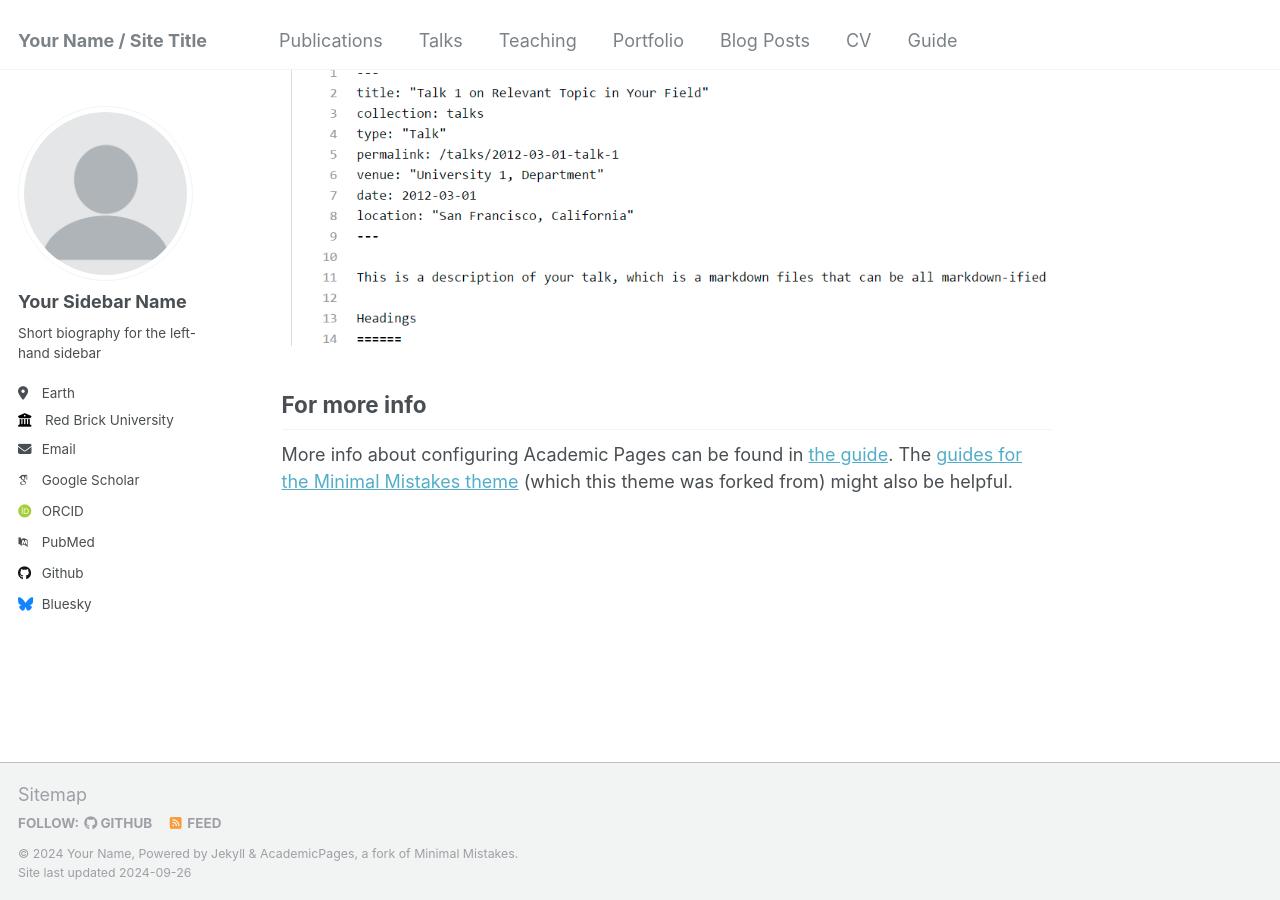
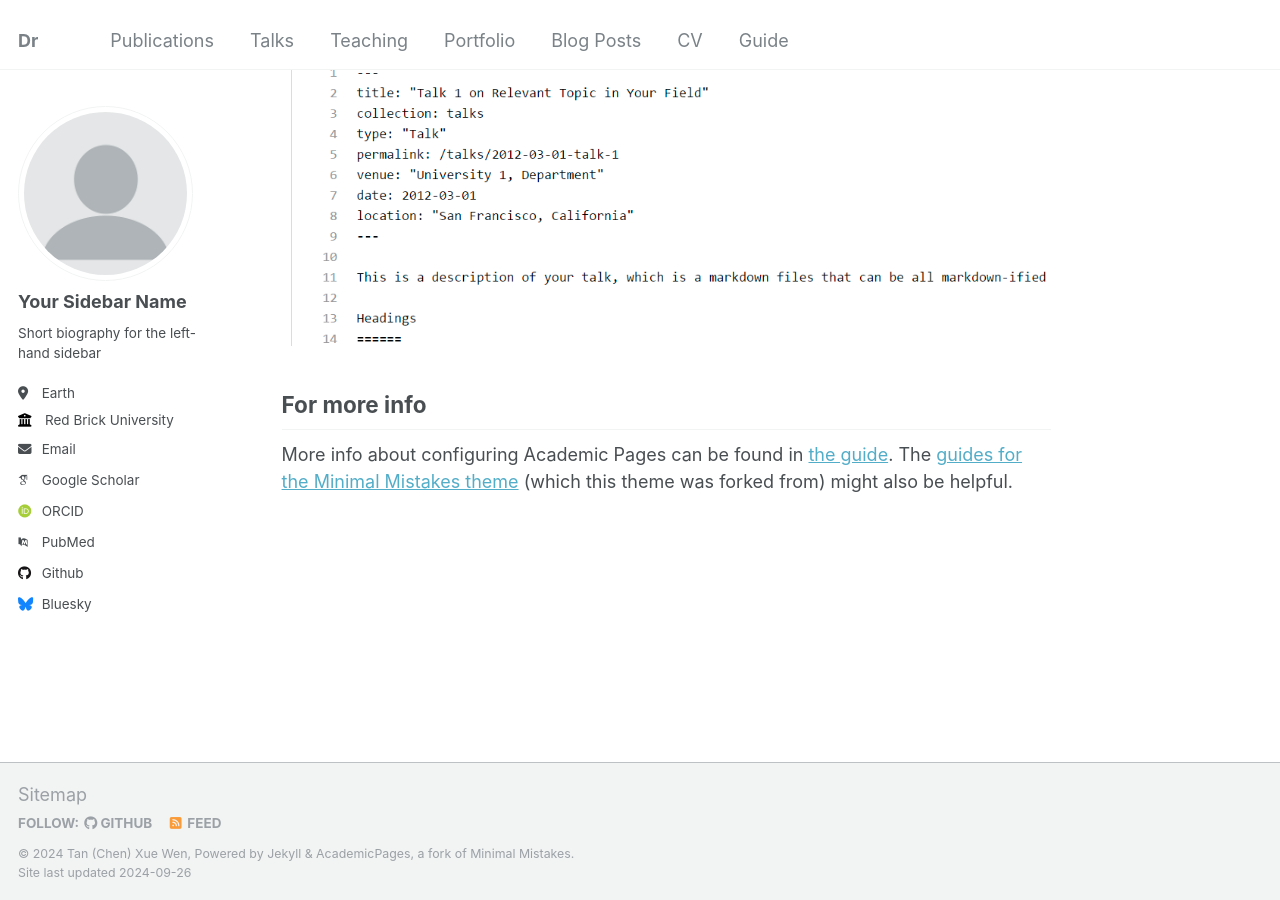
Before and after one commit to Chen-XueWen/Chen-XueWen.github.io, a Jekyll site: the page built from _pages/about.md, in a window 1280 px wide and 900 px high, scrolled down 2643 px. Built offline with Jekyll 4.4.1, drawn with Linux system fonts in a browser that asks for light colours; some web fonts are replaced.

Commit message:
Update _config.yml

```diff
--- a/_config.yml
+++ b/_config.yml
@@ -8,10 +8,10 @@
 
 # Basic Site Settings
 locale                   : "en-US"
-title                    : "Your Name / Site Title"
+title                    : "Dr"
 title_separator          : "-"
-name                     : &name "Your Name"
-description              : &description "personal description"
+name                     : &name "Tan (Chen) Xue Wen"
+description              : &description "My Portfolio"
 url                      : https://academicpages.github.io # the base hostname & protocol for your site e.g. "https://mmistakes.github.io"
 baseurl                  : "" # the subpath of your site, e.g. "/blog"
 repository               : "academicpages/academicpages.github.io"
```
